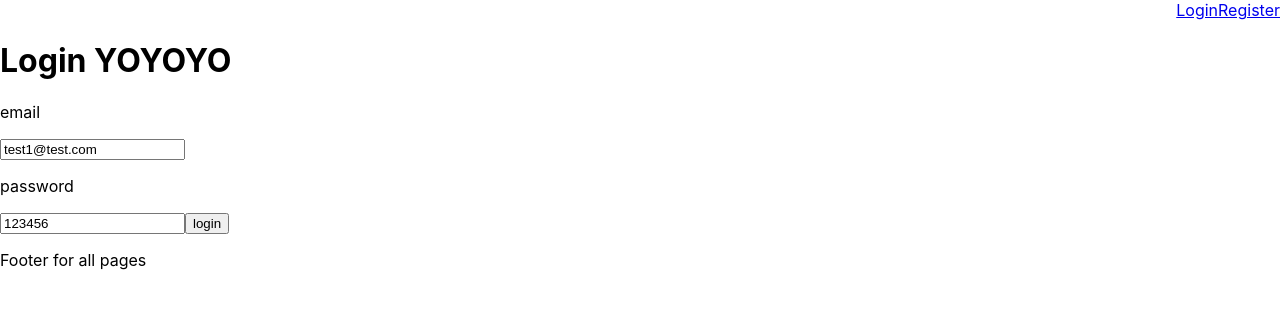
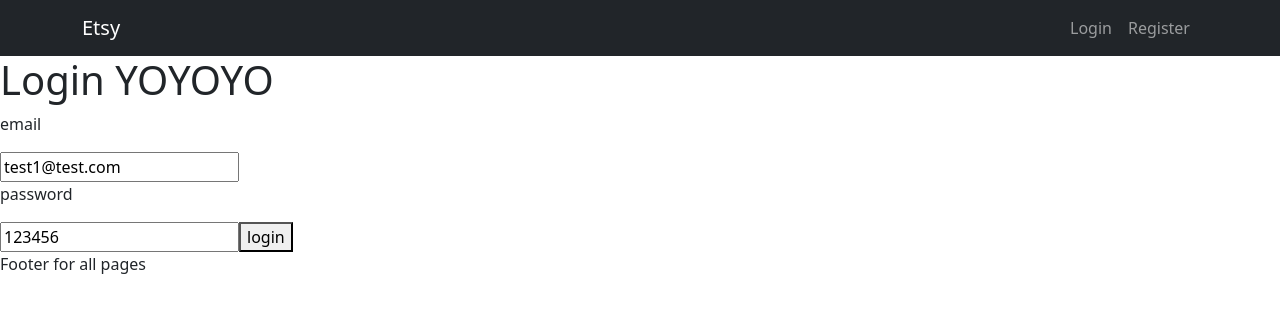
Before and after one commit to Randycl808/etsy_project, a React (Create React App) app in the folder client/: page /login in a window 1280 px wide. Shown: the top 312 px of the page. Built offline with nearby package versions, Linux system fonts and the light colour scheme; what devise-axios would draw is missing.

Commit message:
nav bar bootstrap

```diff
--- a/client/package.json
+++ b/client/package.json
@@ -8,7 +8,7 @@
     "@testing-library/react": "^12.0.0",
     "@testing-library/user-event": "^13.2.1",
     "axios": "^0.26.1",
-    "bootstrap": "5.1.3",
+    "bootstrap": "^5.1.3",
     "devise-axios": "^1.0.24",
     "react": "^17.0.2",
     "react-bootstrap": "^2.2.1",
--- a/client/src/components/shared/NavBar.js
+++ b/client/src/components/shared/NavBar.js
@@ -1,8 +1,8 @@
-import { useContext } from "react";
+import { useContext, useEffect } from "react";
 import { Link } from "react-router-dom";
 import { AuthContext } from "../../providers/AuthProvider";
-
-const Navbar = () => {
+import { Navbar, Container, Nav, NavDropdown } from "react-bootstrap";
+const NavBar = () => {
   const auth = useContext(AuthContext);
   //   const {user} = useContext(AuthContext);
   //    if(user) => logout
@@ -12,35 +12,53 @@ const Navbar = () => {
       return <button onClick={auth.handleLogout}>Logout</button>;
     }
     return (
-      <>
-        <Link to="/login">Login</Link>
-        <Link to="/register">Register</Link>
-      </>
+      <Nav>
+        <Nav.Link href="/login">Login</Nav.Link>
+        <Nav.Link href="/register">Register</Nav.Link>
+      </Nav>
     );
   };
 
   const renderLeft = () => {
     if (auth.user) {
       return (
-        <>
-          <Link to="/">Products</Link>
-          <Link to="/find">Search Products</Link>
-          <Link to="/categories">Product Categories</Link>
-          <Link to="/sellers">Sellers</Link>
-          <Link to="/charts">Chart</Link>
-        </>
+        <Navbar>
+          <Navbar.Toggle aria-controls="responsive-navbar-nav" />
+          <Navbar.Collapse id="responsive-navbar-nav">
+            <Nav className="me-auto">
+              <Nav.Link href="/">Products</Nav.Link>
+              <Nav.Link href="/find">Search Products</Nav.Link>
+              <Nav.Link href="/categories">Categories</Nav.Link>
+              <NavDropdown title="More" id="collasible-nav-dropdown">
+                <NavDropdown.Item>
+                  <Link to="/sellers">Sellers</Link>
+                </NavDropdown.Item>
+                <NavDropdown.Item>
+                  <Link to="/charts">Charts</Link>
+                </NavDropdown.Item>
+              </NavDropdown>
+            </Nav>
+          </Navbar.Collapse>
+        </Navbar>
       );
     }
   };
   return (
-    <div style={{ display: "flex", justifyContent: "space-between" }}>
-      <div>
-        <Link to="/login"></Link>
+    <Navbar
+      collapseOnSelect
+      expand="lg"
+      bg="dark"
+      variant="dark"
+      style={{ display: "flex", justifyContent: "space-between" }}
+    >
+      <Container>
+        <Navbar.Brand href="/">Etsy</Navbar.Brand>
         {renderLeft()}
 
-      </div>
-      <div>{renderRightNav()}</div>
-    </div>
+        <Link to="/login"></Link>
+        {renderRightNav()}
+      </Container>
+    </Navbar>
   );
 };
-export default Navbar;
+export default NavBar;
--- a/client/src/index.js
+++ b/client/src/index.js
@@ -5,7 +5,7 @@ import App from "./App";
 import reportWebVitals from "./reportWebVitals";
 import { BrowserRouter } from "react-router-dom";
 import AuthProvider from "./providers/AuthProvider";
-
+import "bootstrap/dist/css/bootstrap.min.css";
 import { initMiddleware } from 'devise-axios';
 
 // this going to get token from api calls and set them to be sent on the
```
Also changed, not shown: client/src/App.js (+23 -23 lines), 1 other file (tests, documents, lock files or other folders).
